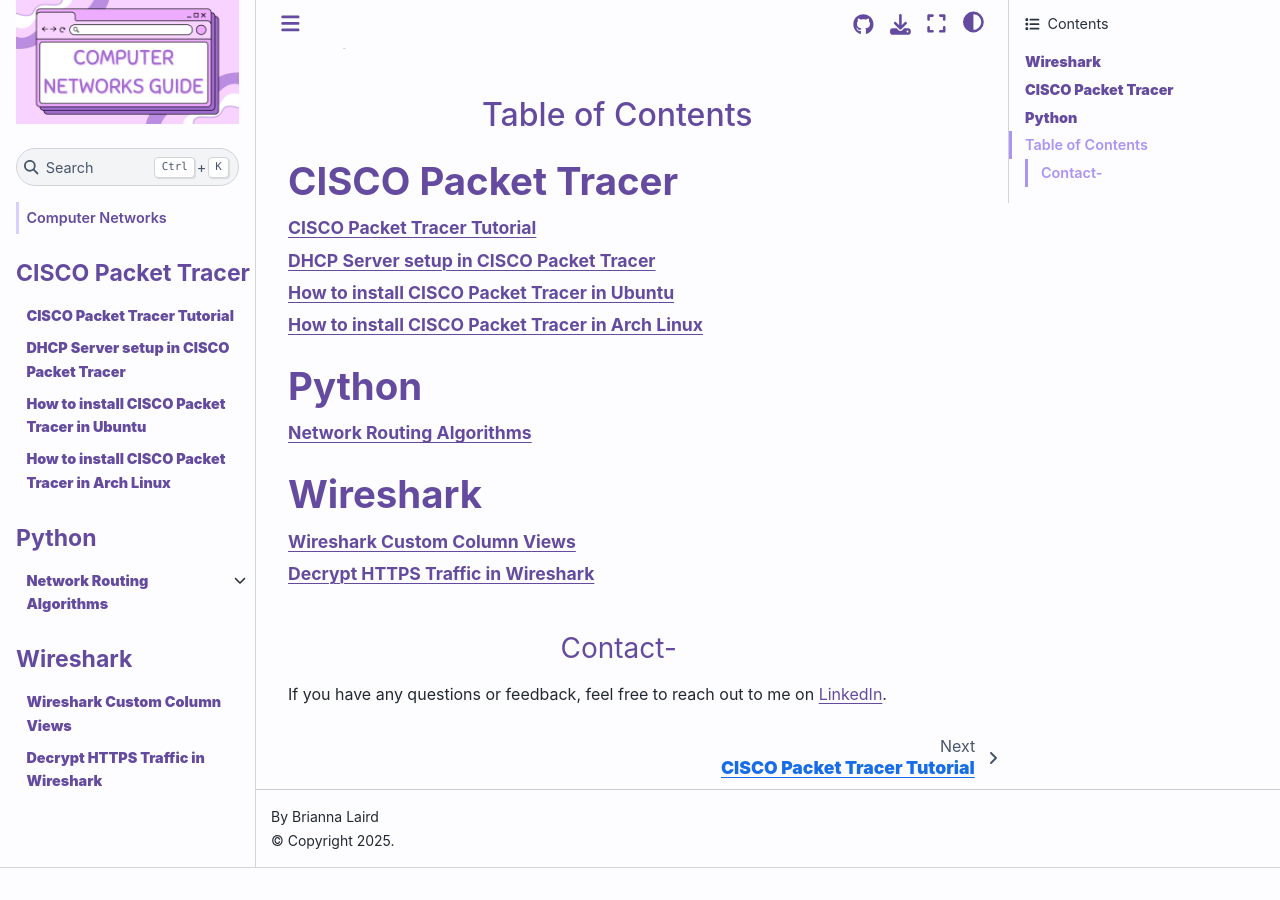
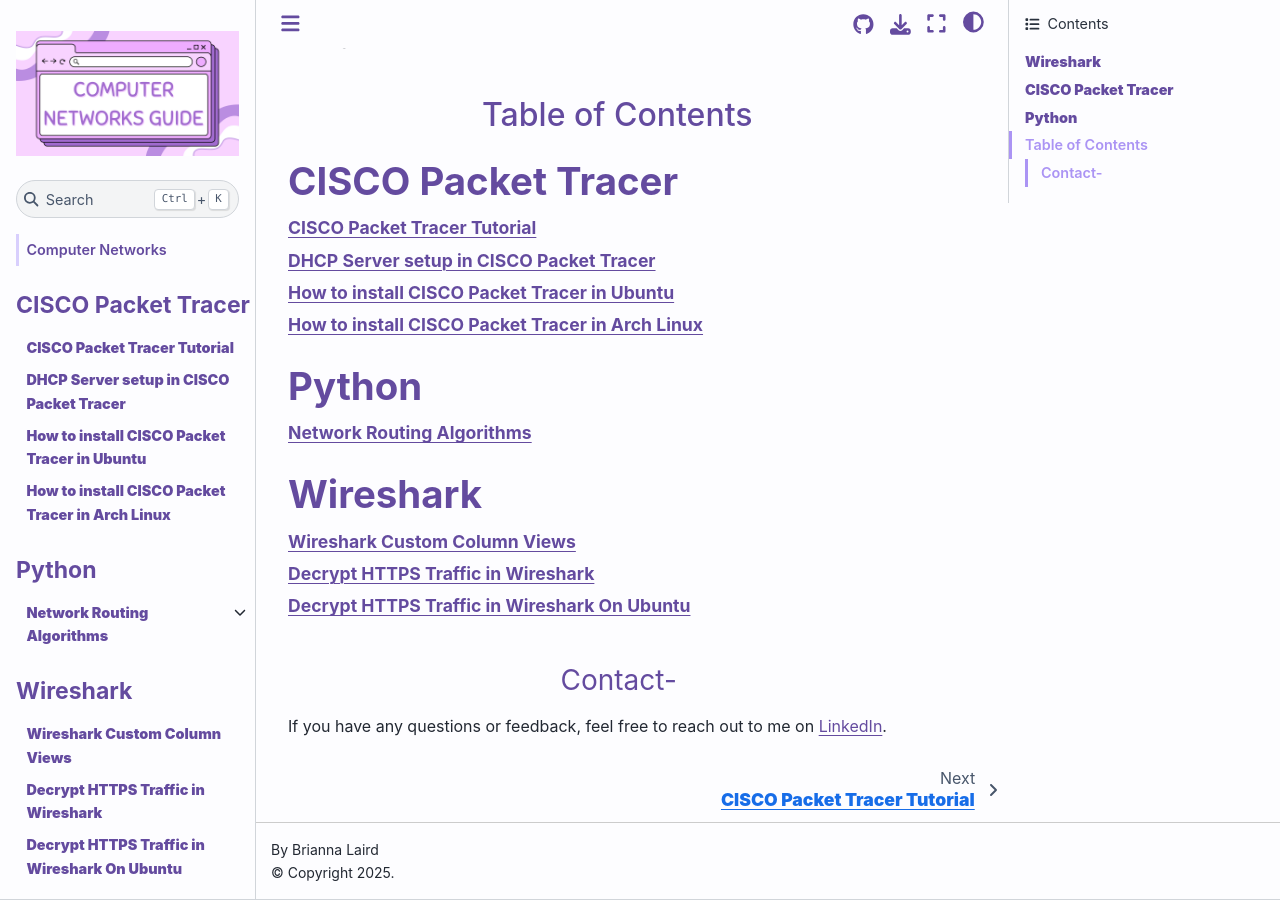
Before and after one commit to breezy-codes/computer-networks-guide, a Jupyter Book: the page built from intro.md, in a window 1280 px wide and 900 px high, scrolled down 1106 px. Built offline with Jupyter Book 1.0.4 settings and Sphinx 7.4.7 and the Sphinx Book theme 1.1.4, drawn with Linux system fonts in a browser that asks for light colours; pages that are not in the unit, such as notebooks, are missing from menus; before the commit the page ends 1974 px from its top, so only the background shows below that; some of the changed lines change nothing that is shown.

Commit message:
decrypting wireshark traffic

````diff
--- a/_toc.yml
+++ b/_toc.yml
@@ -25,3 +25,4 @@
     chapters:
       - file: wireshark/wireshark-views
       - file: wireshark/decrypting-https-in-wireshark
+      - file: wireshark/decrypting-https-ubuntu-wireshark
--- /dev/null
+++ b/wireshark/decrypting-https-ubuntu-wireshark.md
@@ -0,0 +1,150 @@
+# **Decrypt HTTPS Traffic in Wireshark On Ubuntu**
+
+Being able to inspect HTTPS traffic in Wireshark is extremely useful when you're debugging APIs, analysing website behaviour, or learning how network protocols work behind the scenes. This guide walks through how to decrypt HTTPS traffic in Wireshark on Ubuntu using the `SSLKEYLOGFILE` method, no need for certificates or proxy setups.
+
+---
+
+## Part 1: Setting Up the `SSLKEYLOGFILE` Environment Variable
+
+First, make sure Wireshark is installed on your Ubuntu system. You can install it with:
+
+```bash
+sudo apt install wireshark
+```
+
+Next, we need to set the `SSLKEYLOGFILE` environment variable. This allows supported browsers to log TLS keys to a file, which Wireshark can then use to decrypt HTTPS traffic.
+
+Open your `.bashrc` file:
+
+![Figure 2](../img/decrypt-wireshark-ubuntu/fig2.png)
+
+```bash
+nano ~/.bashrc
+```
+
+Scroll to the bottom and add:
+
+```bash
+export SSLKEYLOGFILE=~/.ssl-key.log
+```
+
+![Figure 1](../img/decrypt-wireshark-ubuntu/fig1.png)
+
+Save the file by pressing `CTRL + O`, then exit with `CTRL + X`.
+
+To apply the change, either close and reopen the terminal, or run:
+
+```bash
+source ~/.bashrc
+```
+
+You can confirm it's been set by running:
+
+```bash
+echo $SSLKEYLOGFILE
+```
+
+You should see the correct file path printed.
+
+![Figure 3](../img/decrypt-wireshark-ubuntu/fig3.png)
+
+---
+
+## Part 2: Configuring Your Browser to Log SSL Keys
+
+Now we need a browser that supports TLS key logging. Note that **Firefox on Linux no longer supports this method by default**, so you'll need to use **Chromium or Google Chrome**.
+
+Important: If you're using Chromium or Chrome from **Snap** or **Flatpak**, this likely won’t work, they are sandboxed and cannot write to external files like `~/.ssl-key.log`.
+
+To avoid this, install the `.deb` version of Chrome:
+
+```bash
+wget https://dl.google.com/linux/direct/google-chrome-stable_current_amd64.deb
+sudo apt install ./google-chrome-stable_current_amd64.deb
+```
+
+Once installed, you need to launch Chrome from a terminal so it inherits the environment variable:
+
+```bash
+google-chrome &
+```
+
+![Figure 4](../img/decrypt-wireshark-ubuntu/fig4.png)
+
+If you try to use Chromium installed via Snap, you'll likely see an error stating that it couldn't open the SSL key log file.
+
+![Figure 5](../img/decrypt-wireshark-ubuntu/fig5.png)
+
+When Chrome is working correctly, visiting a few HTTPS websites will cause the `.ssl-key.log` file to populate. You can check this by running:
+
+```bash
+cat ~/.ssl-key.log
+```
+
+Or by opening the file in a text editor. You should see lines like this:
+
+![Figure 6](../img/decrypt-wireshark-ubuntu/fig6.png)
+
+---
+
+## Part 3: Configuring Wireshark to Use the SSL Key Log File
+
+Now we’ll configure Wireshark to use the SSL key log file.
+
+1. Open Wireshark
+2. Go to `Edit` → `Preferences`
+3. Navigate to `Protocols` → `TLS`
+4. Set the **(Pre)-Master-Secret log filename** to (make sure to change to your username):
+
+```bash
+/home/breezy/.ssl-key.log
+```
+
+If you're using the file browser to locate it, make sure to enable "Show hidden files" so `.ssl-key.log` is visible.
+
+![Figure 7](../img/decrypt-wireshark-ubuntu/fig7.png)
+
+![Figure 8](../img/decrypt-wireshark-ubuntu/fig8.png)
+
+Click **OK** to save the changes.
+
+---
+
+## Part 4: Capturing and Analysing HTTPS Traffic
+
+Now you can begin capturing traffic.
+
+1. Start a capture in Wireshark on your active interface (e.g. `wlan0`, `eth0`)
+2. Launch the browser from your terminal:
+
+    ```bash
+    google-chrome &
+    ```
+
+3. Visit any HTTPS website
+
+If everything is working, Wireshark will automatically decrypt the traffic using the key log file. You should start seeing decrypted HTTPS content.
+
+![Figure 9](../img/decrypt-wireshark-ubuntu/fig9.png)
+
+To filter just the decrypted traffic, use the following display filter:
+
+```bash
+http2
+```
+
+This will show you all HTTP/2 traffic, which is commonly used by modern websites. Here there is some entries for reCAPTCHA and Reddit, demonstrating that the HTTPS traffic is being captured and decrypted successfully.
+
+![Figure 10](../img/decrypt-wireshark-ubuntu/fig10.png)
+
+---
+
+## Conclusion
+
+With this method, you can easily inspect HTTPS traffic in Wireshark without needing a proxy or modifying certificate stores. It’s ideal for debugging browser-based network activity or exploring HTTP/2 in detail.
+
+A few final notes:
+
+* You must launch your browser from a terminal that has the `SSLKEYLOGFILE` variable set
+* Snap and Flatpak versions of Chromium and Firefox won’t work with this method
+* Google Chrome (installed via `.deb`) works most reliably
````
Also changed, not shown: wireshark/decrypting-https-in-wireshark.md (+0 -1 lines), img/decrypt-wireshark-ubuntu/fig1.png (added), img/decrypt-wireshark-ubuntu/fig10.png (added), img/decrypt-wireshark-ubuntu/fig2.png (added), img/decrypt-wireshark-ubuntu/fig3.png (added), img/decrypt-wireshark-ubuntu/fig4.png (added), img/decrypt-wireshark-ubuntu/fig5.png (added), img/decrypt-wireshark-ubuntu/fig6.png (added), img/decrypt-wireshark-ubuntu/fig7.png (added), img/decrypt-wireshark-ubuntu/fig8.png (added), img/decrypt-wireshark-ubuntu/fig9.png (added).
